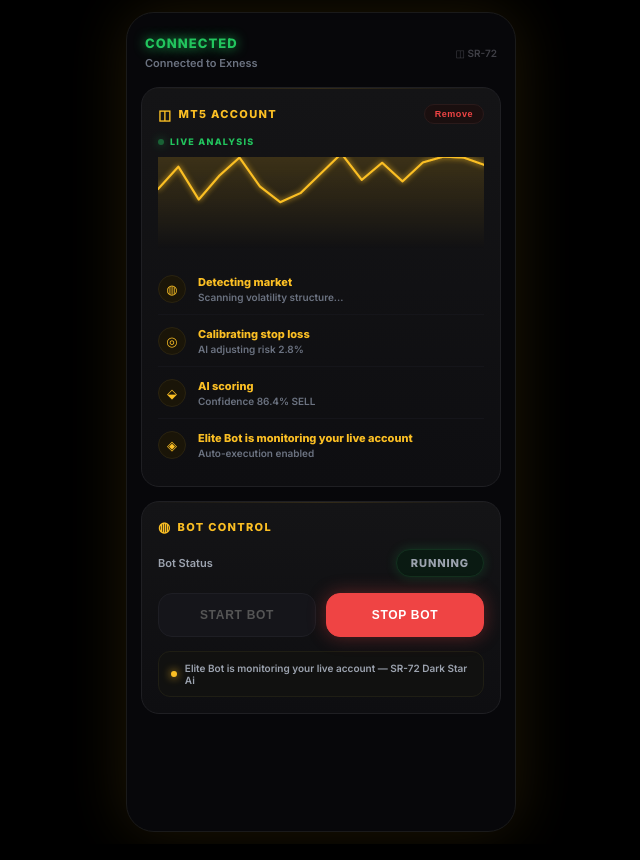
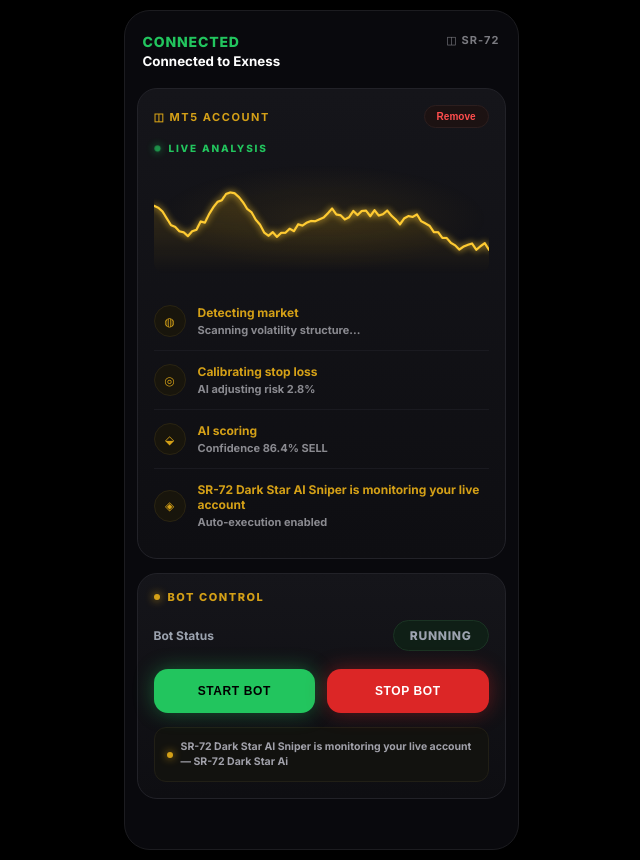
Before and after one commit to thabisovava12-ctrl/sr72-vps, a plain HTML site: page index.html in a window 1280 px wide. Shown: the whole page, without its empty margins (319-959 px from the left). Drawn offline with Linux system fonts and the light colour scheme; no server answers.

Commit message:
Update index.html

```diff
--- a/index.html
+++ b/index.html
@@ -1,74 +1,96 @@
-<!DOCTYPE html><html><head><meta name="viewport" content="width=device-width,initial-scale=1,maximum-scale=1"><title>SR-72 Dark Star Ai</title><link href="https://fonts.googleapis.com/css2?family=Inter:wght@600;800&family=JetBrains+Mono:wght@700&display=swap" rel="stylesheet"><style>
+<!DOCTYPE html><html><head><meta name="viewport" content="width=device-width,initial-scale=1,maximum-scale=1"><title>SR-72 Dark Star Ai</title><link href="https://fonts.googleapis.com/css2?family=Inter:wght@700;800&display=swap" rel="stylesheet"><style>
 *{box-sizing:border-box;margin:0;padding:0}
-body{background:#000;color:#fff;font-family:Inter,sans-serif;min-height:100vh;padding:12px}
-.phone{max-width:390px;margin:0 auto;background:#07070a;border:1px solid #1a1a1a;border-radius:28px;padding:14px;min-height:820px;box-shadow:0 0 60px rgba(251,191,36,0.12)}
-.top{display:flex;justify-content:space-between;align-items:center;padding:8px 4px 16px}
-.connected{color:#22c55e;font-weight:800;font-size:13px;letter-spacing:.08em;text-shadow:0 0 12px #22c55e}
-.connected small{display:block;color:#6b7280;font-size:10px;font-weight:600;margin-top:2px;letter-spacing:0}
-.card{background:linear-gradient(180deg,#141416,#0e0e11);border:1px solid #1f1f23;border-radius:18px;padding:16px;margin-bottom:14px;position:relative;overflow:hidden}
-.card::before{content:'';position:absolute;top:0;left:0;right:0;height:1px;background:linear-gradient(90deg,transparent,#fbbf2422,transparent)}
-.mt5head{display:flex;justify-content:space-between;align-items:center;margin-bottom:12px}
-.mt5head b{font-size:11px;letter-spacing:.12em;color:#fbbf24;display:flex;align-items:center;gap:6px}
-.mt5head b::before{content:'◫';font-size:14px}
-.remove{background:#1a0f0f;border:1px solid #2a1a1a;color:#ef4444;font-size:9px;padding:4px 10px;border-radius:20px;font-weight:800;letter-spacing:.06em}
-.live{color:#22c55e;font-size:9px;font-weight:800;letter-spacing:.14em;margin-bottom:10px;display:flex;align-items:center;gap:6px}
-.live::before{content:'';width:6px;height:6px;background:#22c55e;border-radius:50%;box-shadow:0 0 8px #22c55e;animation:pulse 1.5s infinite}
-@keyframes pulse{0%,100%{opacity:1}50%{opacity:.4}}
-canvas{width:100%;height:92px;display:block;margin:8px 0 14px}
-.row{display:flex;align-items:center;gap:12px;padding:11px 0;border-bottom:1px solid #15151a;font-size:12px;color:#d1d5db}
+body{background:#000;color:#fff;font-family:Inter,sans-serif;padding:10px}
+.phone{max-width:395px;margin:0 auto;background:#09090d;border:1px solid #1c1c20;border-radius:26px;padding:12px;min-height:840px}
+.top{display:flex;justify-content:space-between;padding:10px 6px 18px}
+.connected{color:#22c55e;font-weight:800;font-size:14px;letter-spacing:.06em}
+.connected small{display:block;color:#8a8a90;font-size:12px;font-weight:600;margin-top:3px;letter-spacing:0}
+.sr{font-size:11px;color:#7a7a80;letter-spacing:.1em}
+.card{background:linear-gradient(180deg,#15151a 0%,#0e0e12 100%);border:1px solid #222228;border-radius:20px;padding:16px;margin-bottom:14px}
+.mt5head{display:flex;justify-content:space-between;align-items:center;margin-bottom:14px}
+.mt5head b{font-size:11px;letter-spacing:.14em;color:#d4a017;display:flex;align-items:center;gap:6px}
+.remove{background:#1c1212;border:1px solid #2c1e1e;color:#ff4d4d;font-size:10px;padding:5px 12px;border-radius:20px;font-weight:800}
+.live{color:#22c55e;font-size:10px;font-weight:800;letter-spacing:.18em;margin-bottom:0;display:flex;align-items:center;gap:8px}
+.live::before{content:'';width:7px;height:7px;background:#22c55e;border-radius:50%;box-shadow:0 0 10px #22c55e;animation:pulse 1.2s infinite}
+@keyframes pulse{0%,100%{opacity:1;transform:scale(1)}50%{opacity:.5;transform:scale(.8)}}
+.chartWrap{width:100%;height:110px;margin:10px 0 18px;position:relative;overflow:hidden;border-radius:10px;background:radial-gradient(ellipse at center, rgba(212,160,23,0.10) 0%, transparent 70%);}
+canvas{width:100%;height:100%;display:block}
+.row{display:flex;align-items:center;gap:12px;padding:13px 0;border-bottom:1px solid #1a1a20}
 .row:last-child{border:0}
-.icon{width:28px;height:28px;border-radius:50%;background:#1a1508;border:1px solid #2a2310;display:flex;align-items:center;justify-content:center;color:#fbbf24;font-size:13px;flex-shrink:0}
-.row b{color:#fbbf24;font-size:11px}
-.row small{color:#6b7280;font-size:10px;display:block;margin-top:2px}
-.botTitle{font-size:11px;letter-spacing:.12em;color:#fbbf24;font-weight:800;margin-bottom:14px;display:flex;align-items:center;gap:6px}
-.botTitle::before{content:'◍';font-size:14px}
-.statusLine{display:flex;justify-content:space-between;align-items:center;margin-bottom:16px}
-.statusLine span{font-size:11px;color:#9ca3af}
-.badge{padding:6px 14px;border-radius:20px;font-size:10px;font-weight:800;letter-spacing:.08em;border:1px solid}
-.run{background:#0a1a12;color:#22c55e;border-color:#12301e;box-shadow:0 0 12px rgba(34,197,94,.2)}
-.stop{background:#1a0f0f;color:#ef4444;border-color:#2a1a1a}
-.btns{display:grid;grid-template-columns:1fr 1fr;gap:10px}
-.btn{padding:14px;border-radius:14px;border:none;font-weight:900;font-size:12px;letter-spacing:.06em;cursor:pointer;transition:.15s}
-.btn:active{transform:scale(.97)}
-.start{background:#22c55e;color:#000;box-shadow:0 0 18px rgba(34,197,94,.35)}
-.stopBtn{background:#15151a;color:#fff;border:1px solid #23232a}
-.start.off{background:#15151a;color:#555;box-shadow:none;border:1px solid #1e1e24}
-.stopBtn.on{background:#ef4444;color:#fff;border-color:#ef4444;box-shadow:0 0 18px rgba(239,68,68,.35)}
-.toast{margin-top:14px;background:#111110;border:1px solid #1f1e14;border-radius:12px;padding:10px 12px;font-size:10px;color:#9ca3af;display:flex;align-items:center;gap:8px}
-.dot{width:6px;height:6px;background:#fbbf24;border-radius:50%;box-shadow:0 0 8px #fbbf24}
+.icon{width:32px;height:32px;border-radius:50%;background:#18150c;border:1px solid #2a2412;display:flex;align-items:center;justify-content:center;color:#d4a017;font-size:12px;flex-shrink:0}
+.row b{color:#d4a017;font-size:12px;display:block}
+.row small{color:#8a8a90;font-size:11px;display:block;margin-top:3px}
+.botTitle{font-size:11px;letter-spacing:.14em;color:#d4a017;font-weight:800;margin-bottom:16px;display:flex;align-items:center;gap:8px}
+.botTitle::before{content:'';width:6px;height:6px;background:#d4a017;border-radius:50%;box-shadow:0 0 8px #d4a017}
+.statusLine{display:flex;justify-content:space-between;align-items:center;margin-bottom:18px}
+.statusLine span{font-size:12px;color:#9ca3af}
+.badge{padding:7px 16px;border-radius:20px;font-size:11px;font-weight:800;letter-spacing:.06em}
+.run{background:#0f1f16;color:#22c55e;border:1px solid #1a3323}
+.stop{background:#1f1212;color:#ef4444;border:1px solid #332020}
+.btns{display:grid;grid-template-columns:1fr 1fr;gap:12px}
+.btn{padding:15px;border-radius:14px;border:none;font-weight:900;font-size:12px;letter-spacing:.05em;cursor:pointer}
+.start{background:#2a2a30;color:#5a5a64}
+.start.active{background:#22c55e;color:#000;box-shadow:0 0 20px rgba(34,197,94,.4)}
+.stopBtn{background:#dc2626;color:#fff;box-shadow:0 0 20px rgba(220,38,38,.4)}
+.stopBtn.off{background:#2a2a30;color:#5a5a64;box-shadow:none}
+.toast{margin-top:14px;background:#12120f;border:1px solid #211f16;border-radius:12px;padding:12px;font-size:10.5px;color:#a1a1aa;display:flex;align-items:center;gap:8px;line-height:1.4}
+.dot{width:6px;height:6px;background:#d4a017;border-radius:50%;flex-shrink:0;box-shadow:0 0 8px #d4a017}
 </style></head><body><div class="phone">
-<div class="top"><div><div class="connected">CONNECTED</div><small style="color:#6b7280;font-size:11px">Connected to Exness</small></div><div style="font-size:10px;color:#3f3f46">◫ SR-72</div></div>
+<div class="top"><div><div class="connected">CONNECTED</div><small>Connected to Exness</small></div><div class="sr">◫ SR-72</div></div>
 
 <div class="card">
-<div class="mt5head"><b>MT5 ACCOUNT</b><button class="remove">Remove</button></div>
+<div class="mt5head"><b>◫ MT5 ACCOUNT</b><button class="remove">Remove</button></div>
 <div class="live">LIVE ANALYSIS</div>
-<canvas id="c"></canvas>
+<div class="chartWrap"><canvas id="c"></canvas></div>
 <div class="row"><div class="icon">◍</div><div><b>Detecting market</b><small>Scanning volatility structure...</small></div></div>
 <div class="row"><div class="icon">◎</div><div><b>Calibrating stop loss</b><small>AI adjusting risk 2.8%</small></div></div>
 <div class="row"><div class="icon">⬙</div><div><b>AI scoring</b><small>Confidence 86.4% SELL</small></div></div>
-<div class="row"><div class="icon">◈</div><div><b>Elite Bot is monitoring your live account</b><small>Auto-execution enabled</small></div></div>
+<div class="row"><div class="icon">◈</div><div><b>SR-72 Dark Star AI Sniper is monitoring your live account</b><small>Auto-execution enabled</small></div></div>
 </div>
 
 <div class="card">
 <div class="botTitle">BOT CONTROL</div>
 <div class="statusLine"><span>Bot Status</span><span id="badge" class="badge run">RUNNING</span></div>
-<div class="btns"><button id="startBtn" class="btn start off" onclick="startBot()">START BOT</button><button id="stopBtn" class="btn stopBtn on" onclick="stopBot()">STOP BOT</button></div>
-<div class="toast"><div class="dot"></div> Elite Bot is monitoring your live account — SR-72 Dark Star Ai</div>
+<div class="btns"><button id="startBtn" class="btn start" onclick="startBot()">START BOT</button><button id="stopBtn" class="btn stopBtn" onclick="stopBot()">STOP BOT</button></div>
+<div class="toast"><div class="dot"></div> SR-72 Dark Star AI Sniper is monitoring your live account — SR-72 Dark Star Ai</div>
 </div>
 
 </div><script>
 const cv=document.getElementById('c'),ctx=cv.getContext('2d');
-function resize(){cv.width=cv.offsetWidth*2;cv.height=92*2;ctx.scale(2,2);}resize();
-let points=[20,35,18,45,22,38,55,30,48,62,40,28,35,50,65,45,58];
+let W,H,dpr=2;
+function resize(){W=cv.parentElement.clientWidth;H=cv.parentElement.clientHeight;cv.width=W*dpr;cv.height=H*dpr;cv.style.width=W+'px';cv.style.height=H+'px';ctx.setTransform(dpr,0,0,dpr,0,0);}window.addEventListener('resize',resize);resize();
+let data=[];for(let i=0;i<80;i++)data.push(50+Math.sin(i*0.3)*25+Math.random()*10);
+let offset=0;
 function draw(){
-  const w=cv.offsetWidth,h=92;ctx.clearRect(0,0,w,h);
-  ctx.beginPath();ctx.moveTo(0,0);ctx.lineTo(w,0);ctx.lineTo(w,h);ctx.lineTo(0,h);ctx.closePath();
-  let grad=ctx.createLinearGradient(0,0,0,h);grad.addColorStop(0,'rgba(251,191,36,0.18)');grad.addColorStop(1,'rgba(251,191,36,0)');ctx.fillStyle=grad;ctx.fill();
-  ctx.beginPath();ctx.strokeStyle='#fbbf24';ctx.lineWidth=2;ctx.lineCap='round';ctx.lineJoin='round';
-  points.forEach((p,i)=>{let x=(i/(points.length-1))*w;let y=h-10-(p/70)*h; if(i==0)ctx.moveTo(x,y);else ctx.lineTo(x,y);});ctx.stroke();
-  ctx.shadowColor='#fbbf24';ctx.shadowBlur=12;ctx.stroke();ctx.shadowBlur=0;
+  ctx.clearRect(0,0,W,H);
+  // gradient fill under line - fits perfect
+  ctx.beginPath();
+  data.forEach((v,i)=>{
+    let x=(i/ (data.length-1))*W;
+    let y=H*0.15 + (1 - v/100)*H*0.7;
+    if(i===0)ctx.moveTo(x,y); else {let px=((i-1)/(data.length-1))*W; let py=H*0.15 + (1 - data[i-1]/100)*H*0.7; let mx=(x+px)/2; ctx.quadraticCurveTo(px,y,mx,(y+py)/2); ctx.lineTo(x,y);}
+  });
+  // close for fill
+  ctx.lineTo(W,H);ctx.lineTo(0,H);ctx.closePath();
+  let g=ctx.createLinearGradient(0,0,0,H);g.addColorStop(0,'rgba(212,160,23,0.28)');g.addColorStop(1,'rgba(212,160,23,0)');ctx.fillStyle=g;ctx.fill();
+  // sharp zig zag line - perfect fit
+  ctx.beginPath();ctx.strokeStyle='#ffcc33';ctx.lineWidth=2.2;ctx.lineCap='round';ctx.lineJoin='round';
+  data.forEach((v,i)=>{
+    let x=(i/(data.length-1))*W;
+    let y=H*0.15 + (1 - v/100)*H*0.7;
+    if(i===0)ctx.moveTo(x,y); else ctx.lineTo(x,y);
+  });
+  ctx.shadowColor='#ffcc33';ctx.shadowBlur=14;ctx.stroke();ctx.shadowBlur=0;
+  // inner glow
+  ctx.beginPath();ctx.strokeStyle='rgba(255,204,51,0.6)';ctx.lineWidth=1;data.forEach((v,i)=>{let x=(i/(data.length-1))*W;let y=H*0.15 + (1 - v/100)*H*0.7;if(i===0)ctx.moveTo(x,y);else ctx.lineTo(x,y);});ctx.stroke();
 }
-setInterval(()=>{points.shift();points.push(25+Math.random()*45);draw();},900);draw();
-function startBot(){document.getElementById('badge').innerText='RUNNING';document.getElementById('badge').className='badge run';document.getElementById('startBtn').className='btn start off';document.getElementById('stopBtn').className='btn stopBtn on';fetch('/api/bot/start',{method:'POST'});}
-function stopBot(){document.getElementById('badge').innerText='STOPPED';document.getElementById('badge').className='badge stop';document.getElementById('startBtn').className='btn start';document.getElementById('stopBtn').className='btn stopBtn';fetch('/api/bot/stop',{method:'POST'});}
+function tick(){
+  offset+=0.2;
+  if(offset>1){offset=0;data.shift();let last=data[data.length-1];let next=last + (Math.random()-0.5)*18;next=Math.max(10,Math.min(90,next));data.push(next);}
+  draw();requestAnimationFrame(tick);
+}
+tick();
+function startBot(){document.getElementById('badge').textContent='RUNNING';document.getElementById('badge').className='badge run';document.getElementById('startBtn').classList.add('active');document.getElementById('stopBtn').classList.remove('off');fetch('/api/bot/start',{method:'POST'});}
+function stopBot(){document.getElementById('badge').textContent='STOPPED';document.getElementById('badge').className='badge stop';document.getElementById('startBtn').classList.remove('active');document.getElementById('stopBtn').classList.add('off');fetch('/api/bot/stop',{method:'POST'});}
+startBot();
 </script></body></html>
```
